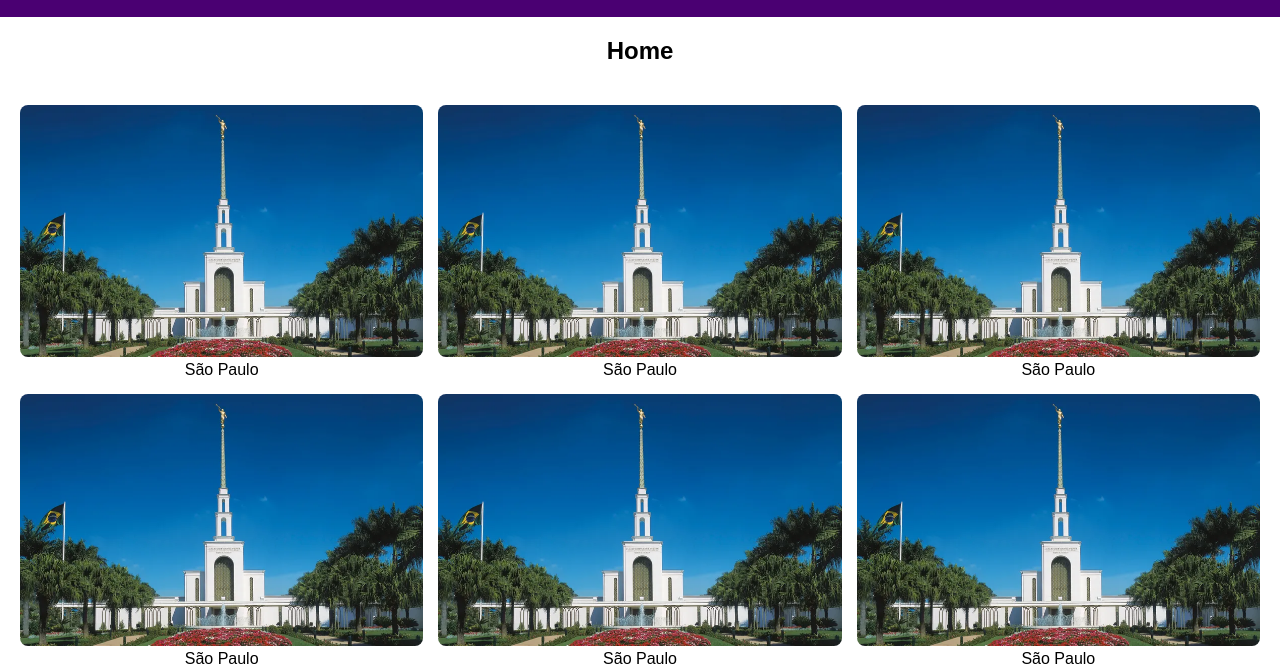
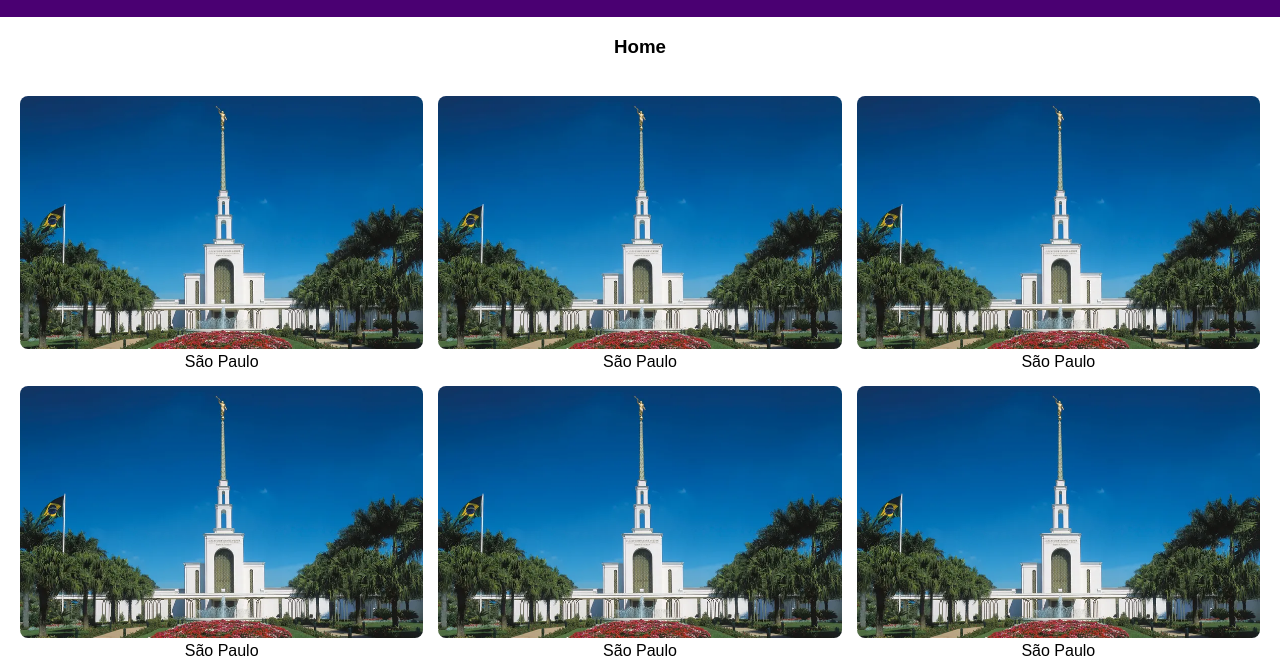
Before and after one commit to carolinepedasil/wdd131, a plain HTML site: page temples.html in a window 1280 px wide. Shown: the part 60-732 px from the top of the page. Drawn offline with Linux system fonts and the light colour scheme.

Commit message:
W02 Assignment: Picture Album

```diff
--- a/temples.html
+++ b/temples.html
@@ -15,7 +15,7 @@
         <div class="header-container">
             <h1>Temple Album</h1>
             <nav id="nav-menu">
-                <a href="#">Home</a>
+                <a href="https://carolinepedasil.github.io/wdd131">Home</a>
                 <a href="#">Old</a>
                 <a href="#">New</a>
                 <a href="#">Large</a>
@@ -25,19 +25,18 @@
         </div>
     </header>
     <main>
-        <h2>Home</h2>
+        <h3>Home</h3>
         <section class="gallery">
-            <figure><img src="sao_paulo_temple.webp" alt="São Paulo Temple"><figcaption>São Paulo</figcaption></figure>
-            <figure><img src="sao_paulo_temple.webp" alt="São Paulo Temple"><figcaption>São Paulo</figcaption></figure>
-            <figure><img src="sao_paulo_temple.webp" alt="São Paulo Temple"><figcaption>São Paulo</figcaption></figure>
-            <figure><img src="sao_paulo_temple.webp" alt="São Paulo Temple"><figcaption>São Paulo</figcaption></figure>
-            <figure><img src="sao_paulo_temple.webp" alt="São Paulo Temple"><figcaption>São Paulo</figcaption></figure>
-            <figure><img src="sao_paulo_temple.webp" alt="São Paulo Temple"><figcaption>São Paulo</figcaption></figure>
-            <figure><img src="sao_paulo_temple.webp" alt="São Paulo Temple"><figcaption>São Paulo</figcaption></figure>
-            <figure><img src="sao_paulo_temple.webp" alt="São Paulo Temple"><figcaption>São Paulo</figcaption></figure>
-            <figure><img src="sao_paulo_temple.webp" alt="São Paulo Temple"><figcaption>São Paulo</figcaption></figure>
+            <figure><img src="images/sao_paulo_temple.webp" alt="São Paulo Temple"><figcaption>São Paulo</figcaption></figure>
+            <figure><img src="images/sao_paulo_temple.webp" alt="São Paulo Temple"><figcaption>São Paulo</figcaption></figure>
+            <figure><img src="images/sao_paulo_temple.webp" alt="São Paulo Temple"><figcaption>São Paulo</figcaption></figure>
+            <figure><img src="images/sao_paulo_temple.webp" alt="São Paulo Temple"><figcaption>São Paulo</figcaption></figure>
+            <figure><img src="images/sao_paulo_temple.webp" alt="São Paulo Temple"><figcaption>São Paulo</figcaption></figure>
+            <figure><img src="images/sao_paulo_temple.webp" alt="São Paulo Temple"><figcaption>São Paulo</figcaption></figure>
+            <figure><img src="images/sao_paulo_temple.webp" alt="São Paulo Temple"><figcaption>São Paulo</figcaption></figure>
+            <figure><img src="images/sao_paulo_temple.webp" alt="São Paulo Temple"><figcaption>São Paulo</figcaption></figure>
+            <figure><img src="images/sao_paulo_temple.webp" alt="São Paulo Temple"><figcaption>São Paulo</figcaption></figure>
         </section>
-</section>
     </main>
     <footer>
         <p>&copy; <span id="year"></span> &#10048; Caroline Pereira da Silva &#10048; São Paulo</p>
```
Also changed, not shown: images/sao_paulo_temple.webp (renamed from sao_paulo_temple.webp).
